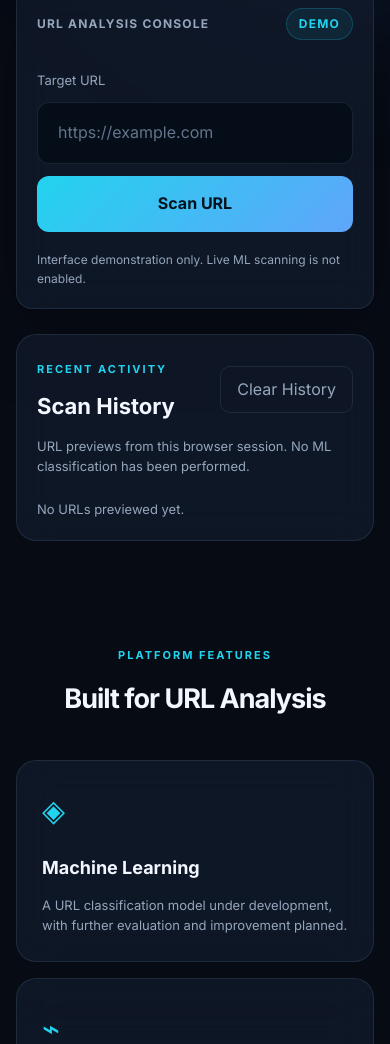
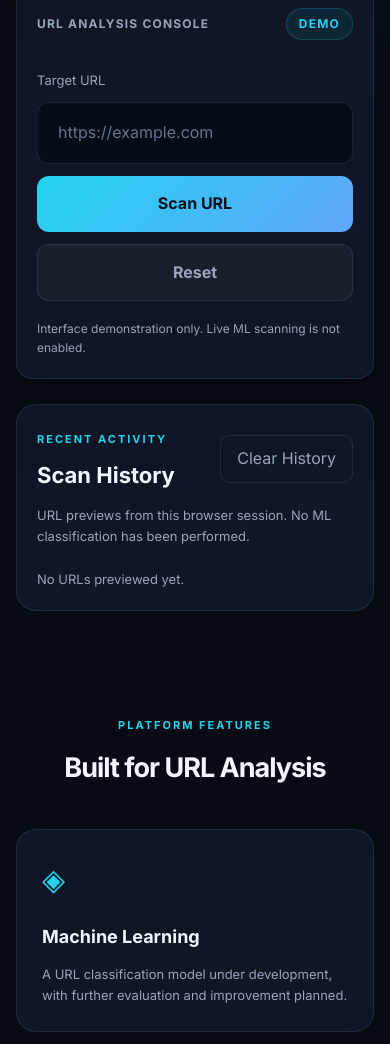
Before and after one commit to anshumansharma2811-web/phishgaurd, a plain HTML site: page frontend/index.html in a window 390 px wide. Shown: the part 807-1851 px from the top of the page. Drawn offline with Linux system fonts and the light colour scheme.

Commit message:
feat: add reset scanner functionality

```diff
--- a/frontend/css/style.css
+++ b/frontend/css/style.css
@@ -848,3 +848,25 @@ button, input {
         padding: 25px 16px;
     }
 }
+
+/* ===== RESET SCANNER BUTTON ===== */
+
+.reset-button {
+    background: rgba(255, 255, 255, 0.04) !important;
+    color: var(--muted) !important;
+    border: 1px solid var(--border) !important;
+    box-shadow: none !important;
+    padding: 15px 22px;
+}
+
+.reset-button:hover {
+    color: var(--text) !important;
+    border-color: var(--cyan) !important;
+    transform: translateY(-2px);
+}
+
+@media (max-width: 768px) {
+    .reset-button {
+        width: 100%;
+    }
+}
--- a/frontend/index.html
+++ b/frontend/index.html
@@ -85,6 +85,9 @@
                         <button type="submit" id="scanButton">
                             Scan URL
                         </button>
+                        <button type="button" id="resetButton" class="reset-button">
+    Reset
+</button>
                     </div>
                 </form>
 
--- a/frontend/js/app.js
+++ b/frontend/js/app.js
@@ -195,3 +195,13 @@ window.addEventListener("scroll", updateActiveNavigation, {
 });
 
 window.addEventListener("load", updateActiveNavigation);
+
+/* ===== RESET SCANNER ===== */
+
+const resetButton = document.getElementById("resetButton");
+
+resetButton.addEventListener("click", () => {
+    urlInput.value = "";
+    scanResult.hidden = true;
+    urlInput.focus();
+});
```
